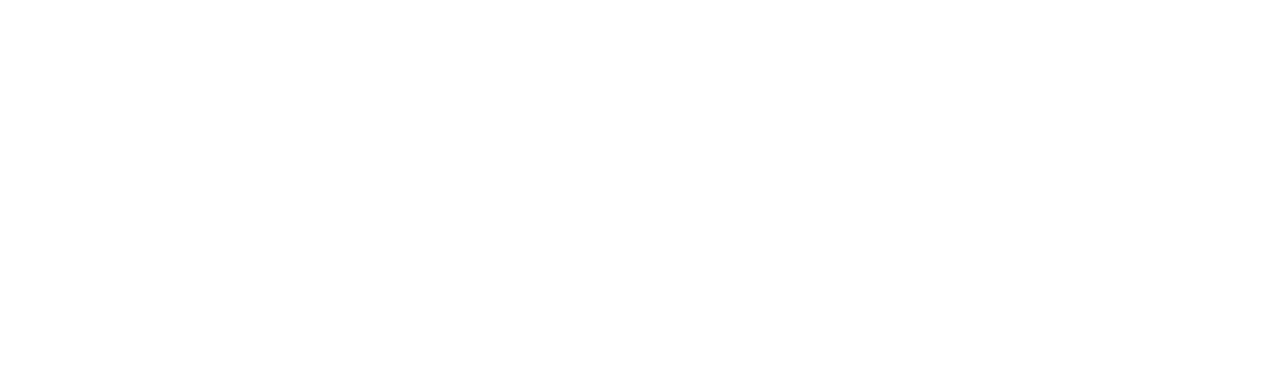
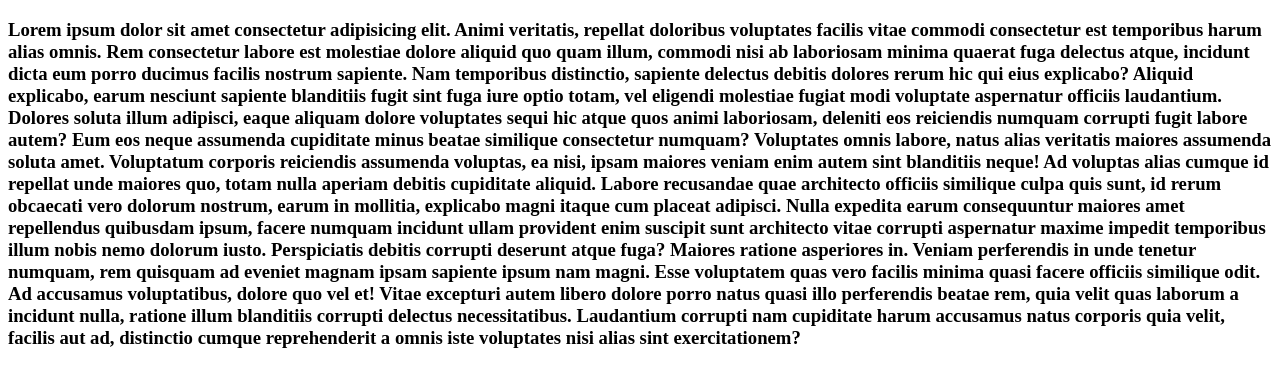
Before and after one commit to devmashum/3rd-assignment, a plain HTML site: page index.html in a window 1280 px wide. Drawn offline with Linux system fonts and the light colour scheme.

Commit message:
new commit

```diff
--- a/index.html
+++ b/index.html
@@ -4,11 +4,34 @@
 <head>
     <meta charset="UTF-8">
     <meta name="viewport" content="width=device-width, initial-scale=1.0">
-    <title>Document</title>
+    <title>3rd Assignment</title>
 </head>
 
 <body>
-
+    <header>
+        <h3>Lorem ipsum dolor sit amet consectetur adipisicing elit. Animi veritatis, repellat doloribus voluptates
+            facilis vitae commodi consectetur est temporibus harum alias omnis. Rem consectetur labore est molestiae
+            dolore aliquid quo quam illum, commodi nisi ab laboriosam minima quaerat fuga delectus atque, incidunt dicta
+            eum porro ducimus facilis nostrum sapiente. Nam temporibus distinctio, sapiente delectus debitis dolores
+            rerum hic qui eius explicabo? Aliquid explicabo, earum nesciunt sapiente blanditiis fugit sint fuga iure
+            optio totam, vel eligendi molestiae fugiat modi voluptate aspernatur officiis laudantium. Dolores soluta
+            illum adipisci, eaque aliquam dolore voluptates sequi hic atque quos animi laboriosam, deleniti eos
+            reiciendis numquam corrupti fugit labore autem? Eum eos neque assumenda cupiditate minus beatae similique
+            consectetur numquam? Voluptates omnis labore, natus alias veritatis maiores assumenda soluta amet.
+            Voluptatum corporis reiciendis assumenda voluptas, ea nisi, ipsam maiores veniam enim autem sint blanditiis
+            neque! Ad voluptas alias cumque id repellat unde maiores quo, totam nulla aperiam debitis cupiditate
+            aliquid. Labore recusandae quae architecto officiis similique culpa quis sunt, id rerum obcaecati vero
+            dolorum nostrum, earum in mollitia, explicabo magni itaque cum placeat adipisci. Nulla expedita earum
+            consequuntur maiores amet repellendus quibusdam ipsum, facere numquam incidunt ullam provident enim suscipit
+            sunt architecto vitae corrupti aspernatur maxime impedit temporibus illum nobis nemo dolorum iusto.
+            Perspiciatis debitis corrupti deserunt atque fuga? Maiores ratione asperiores in. Veniam perferendis in unde
+            tenetur numquam, rem quisquam ad eveniet magnam ipsam sapiente ipsum nam magni. Esse voluptatem quas vero
+            facilis minima quasi facere officiis similique odit. Ad accusamus voluptatibus, dolore quo vel et! Vitae
+            excepturi autem libero dolore porro natus quasi illo perferendis beatae rem, quia velit quas laborum a
+            incidunt nulla, ratione illum blanditiis corrupti delectus necessitatibus. Laudantium corrupti nam
+            cupiditate harum accusamus natus corporis quia velit, facilis aut ad, distinctio cumque reprehenderit a
+            omnis iste voluptates nisi alias sint exercitationem?</h3>
+    </header>
 </body>
 
 </html>
```
